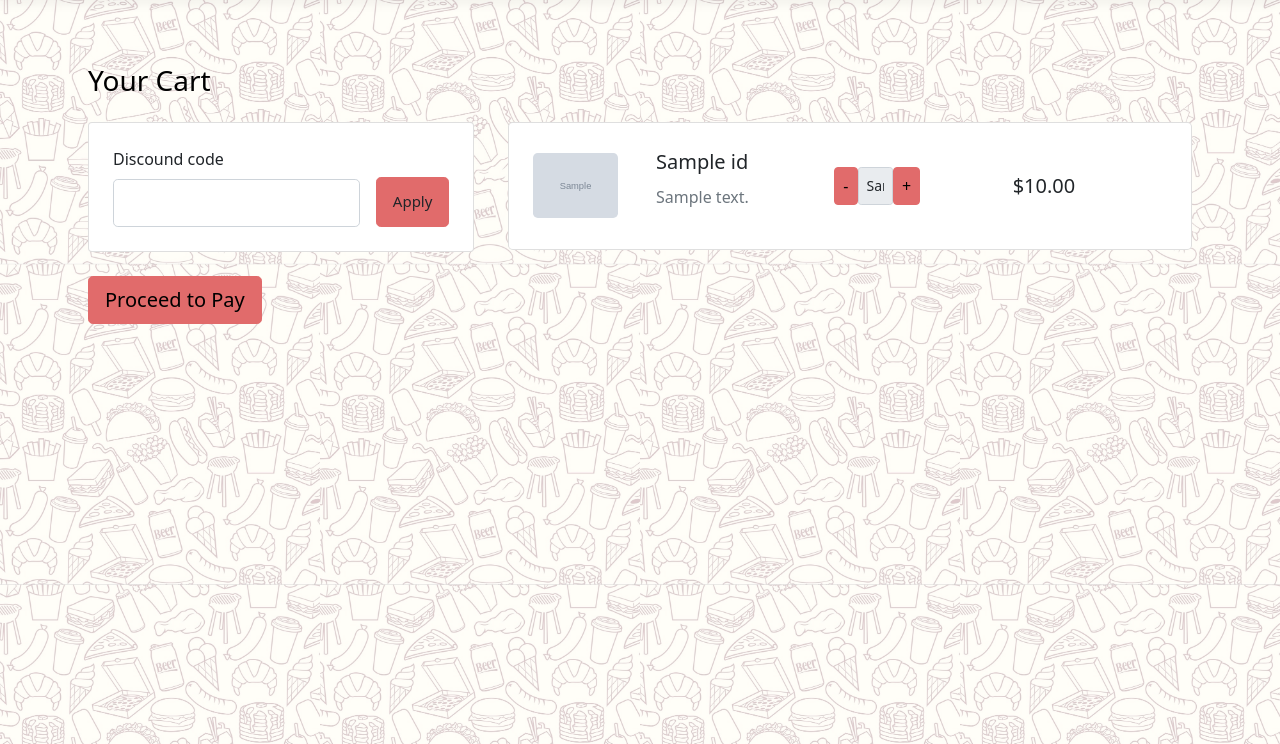
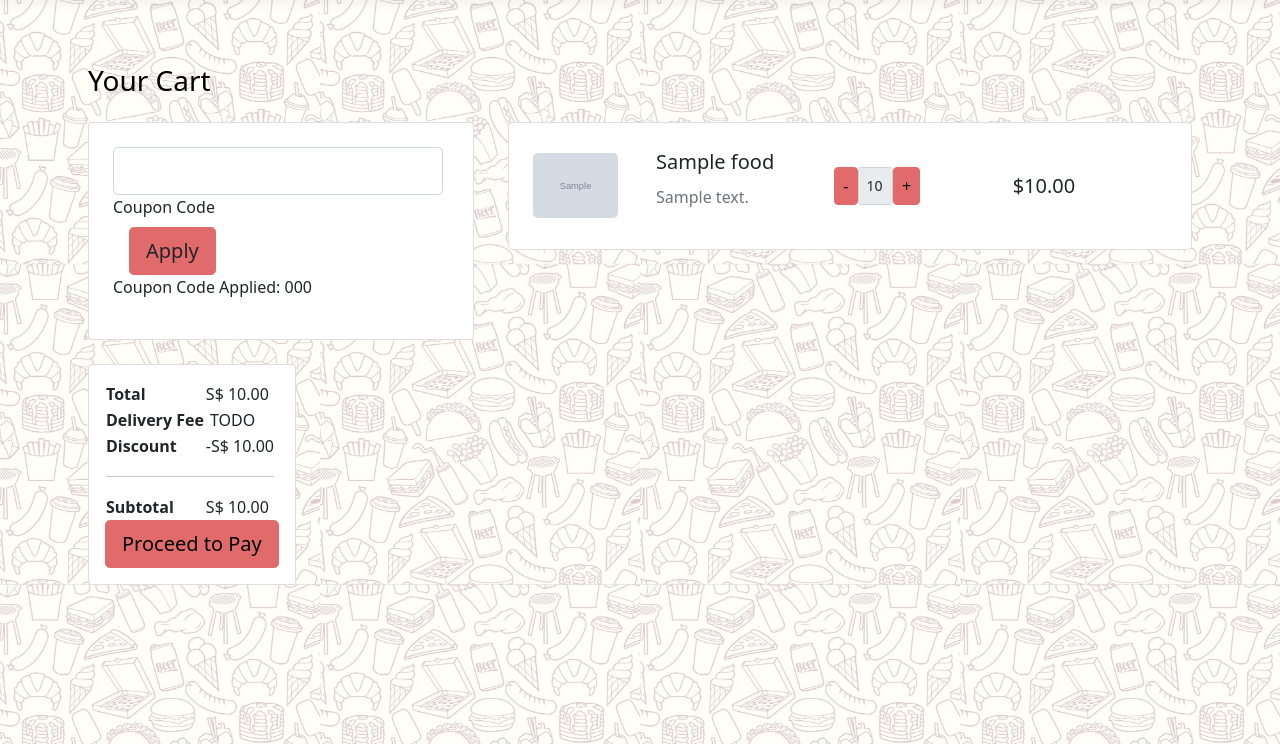
Before and after one commit to ashlilies/appdpj, a Flask app: template src/application/templates/consumer/cart.html in a window 1280 px wide. Shown: the part 56-800 px from the top of the page. Run offline with Flask 2, Linux system fonts and the light colour scheme; the template is opened without the code that fills it: most values are stand-ins (such as "Sample title", 1, 10 or a date in 2020); grey boxes marked "Sample" are stand-in pictures; some libraries are stand-ins or nearby versions.

Commit message:
use new cart.html

```diff
--- a/src/application/Controllers/consumer/consumer_ashlee.py
+++ b/src/application/Controllers/consumer/consumer_ashlee.py
@@ -165,7 +165,7 @@ def consumer_delete_review(review_id):
 def consumer_cart():
     cart = CartDao.get_cart(current_user.cart)
     cart_items = cart.get_cart_items()
-    return render_template("consumer/cart_tmp.html",
+    return render_template("consumer/cart.html",
                            cart=cart,
                            cart_items=cart_items,
                            count=len(cart_items))
--- a/src/application/templates/consumer/cart.html
+++ b/src/application/templates/consumer/cart.html
@@ -24,7 +24,7 @@
           display: flex;
       }
 
-        .display-bottom > .btn > .btn-warning > .btn-block > .btn-lg{
+      .display-bottom > .btn > .btn-warning > .btn-block > .btn-lg {
           display: flex;
           float: right;
       }
@@ -44,37 +44,51 @@
             {% for cart_item in cart_items %}
               <div class="card rounded-3 mb-4 display-right">
                 <div class="card-body p-4">
-                                    <div class="row d-flex justify-content-between align-items-center">
+                  <div
+                      class="row d-flex justify-content-between align-items-center">
                     <div class="col-md-2 col-lg-2 col-xl-2">
-                                            <img src="{{ url_for("static", filename=cart_item[0].image) }}"
-                                                 alt="{{ cart_item[0].name }}"
+                      <img
+                          src="{{ url_for("static", filename=cart_item.food.image) }}"
+                          alt="{{ cart_item.food.name }}"
                           class="img-fluid rounded-3" alt="Cotton T-shirt">
                     </div>
                     <div class="col-md-3 col-lg-3 col-xl-3">
-                                            <p class="lead fw-normal mb-2">{{ cart_item[0].name }}</p>
-                                            <p><span class="text-muted">{{ cart_item[0].description }}</span></p>
+                      <p class="lead fw-normal mb-2">{{ cart_item.food.name }}</p>
+                      <p><span
+                          class="text-muted">{{ cart_item.food.description }}</span>
+                      </p>
                     </div>
                     <div class="col-md-3 col-lg-3 col-xl-2 d-flex">
-                                            <a class="btn btn-link px-2" style="color: black; text-decoration: none;"
-                                               href="{{ url_for("cart_del", food_id=cart_item[0].id) }}">
+                      <a class="btn btn-link px-2"
+                         style="color: black; text-decoration: none;"
+                         href="{{ url_for("cart_del", food_id=cart_item.food.id) }}">
                         -
                       </a>
 
-                                            <input id="form1" min="0" name="quantity" value="{{ cart_item[1] }}"
+                      <input id="form1" min="0" name="quantity"
+                             value="{{ cart_item.qty }}"
                              type="text" readonly
                              class="form-control form-control-sm"/>
 
-                                            <a class="btn btn-link px-2" style="color: black; text-decoration: none;"
-                                               href="{{ url_for("cart_add", food_id=cart_item[0].id) }}"
+                      <a class="btn btn-link px-2"
+                         style="color: black; text-decoration: none;"
+                         href="{{ url_for("cart_add", food_id=cart_item.food.id) }}"
                          onclick="this.parentNode.querySelector('input[type=number]').stepUp()">
                         +
                       </a>
                     </div>
                     <div class="col-md-3 col-lg-2 col-xl-2 offset-lg-1">
-                                            <h5 class="mb-0">${{ "%.2f" % (cart_item[0].price * cart_item[1]) }}</h5>
+                      {% if cart_item.is_discounted() %}
+                        <h5 class="mb-0" style="text-decoration: line-through">
+                          ${{ "%.2f" % (cart_item.food.price * cart_item.qty) }}</h5>
+                        <h5 class="mb-0">${{ "%.2f" % cart_item.price }}</h5>
+                      {% else %}
+                        <h5 class="mb-0">${{ "%.2f" % cart_item.price }}</h5>
+                      {% endif %}
                     </div>
                     <div class="col-md-1 col-lg-1 col-xl-1 text-end">
-                                            <a href="#!" class="text-danger"><i class="fas fa-trash fa-lg"></i></a>
+                      <a href="#!" class="text-danger"><i
+                          class="fas fa-trash fa-lg"></i></a>
                     </div>
                   </div>
                 </div>
@@ -86,19 +100,55 @@
 
           <div class="card mb-4 display-left">
             <div class="card-body p-4 d-flex flex-row">
+              <form action="{{ url_for("apply_coupon") }}" method="post">
                 <div class="form-outline flex-fill">
-                                <label class="form-label" for="form1">Discound code</label>
-                                <input type="text" id="form1" class="form-control form-control-lg"/>
+                  <input type="text" id="form1" name="couponCode"
+                         class="form-control form-control-lg"/>
+                  <label class="form-label" for="form1">Coupon Code</label>
                 </div>
-                            <button type="button" class="btn btn-lg ms-3"
-                                    style="font-size: 15px !important; font-weight: 450 !important; height: 50px; margin-top: 30px;">
-                                Apply
-                            </button>
+                <button type="submit" class="btn btn-lg ms-3">Apply</button>
+                {% if cart.coupon_code != "" %}
+                  <p>Coupon Code Applied: {{ cart.coupon_code }}</p>
+                {% endif %}
+              </form>
+
             </div>
           </div>
 
           <div class="display-bottom">
-                        <button type="button" class="btn btn-warning btn-block btn-lg">Proceed to Pay</button>
+
+            <div class="card">
+              <div class="card-body">
+                <table>
+                  <tr>
+                    <th>Total</th>
+                    <td>S$ {{ "%.2f" % cart.get_total_before_discount() }}</td>
+                  </tr>
+                  <tr>
+                    <th>Delivery Fee</th>
+                    <td>&nbsp;TODO</td>
+                  </tr>
+                  {% if cart.coupon_code != "" %}
+                    <tr>
+                      <th>Discount</th>
+                      <td>-S$ {{ "%.2f" % cart.get_total_discount() }}</td>
+                    </tr>
+                  {% endif %}
+                  <tr>
+                    <td colspan="2">
+                      <hr>
+                    </td>
+                  </tr>
+                  <tr>
+                    <th>Subtotal</th>
+                    <td>S$ {{ "%.2f" % cart.get_subtotal() }}</td>
+                  </tr>
+                </table>
+                <button type="button" class="btn btn-warning btn-block btn-lg">
+                  Proceed to Pay
+                </button>
+              </div>
+            </div>
           </div>
 
         </div>
```
Lines whose indentation alone changed are shown as unchanged.
